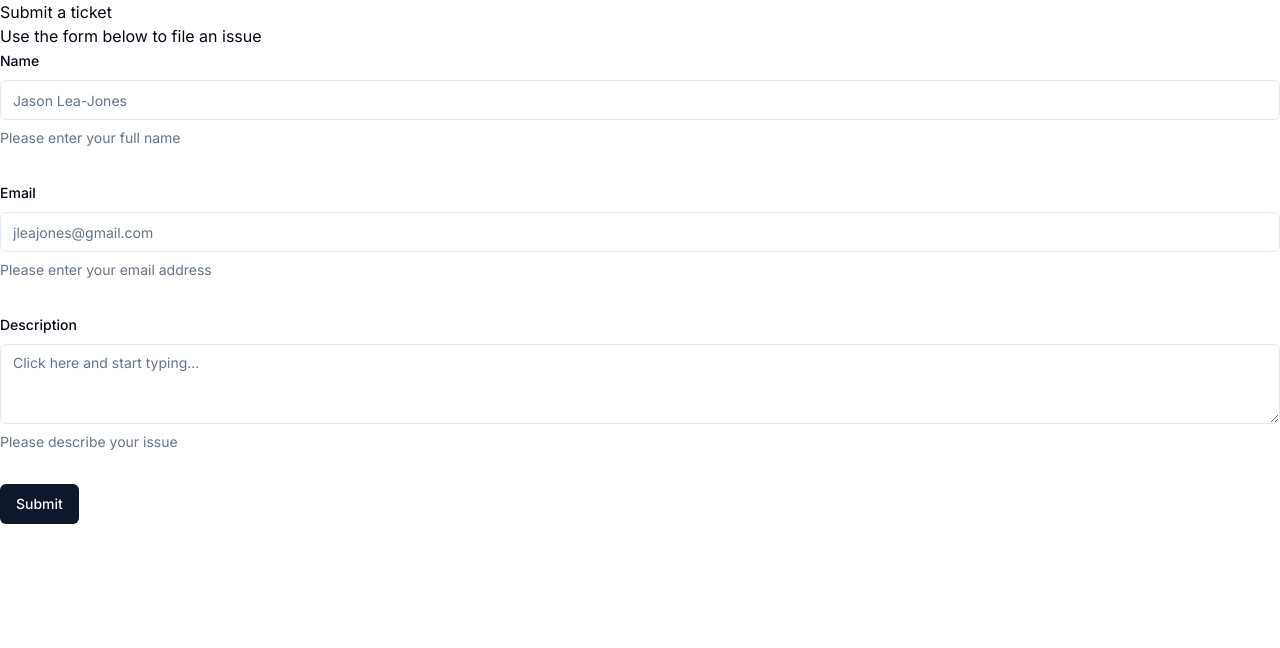
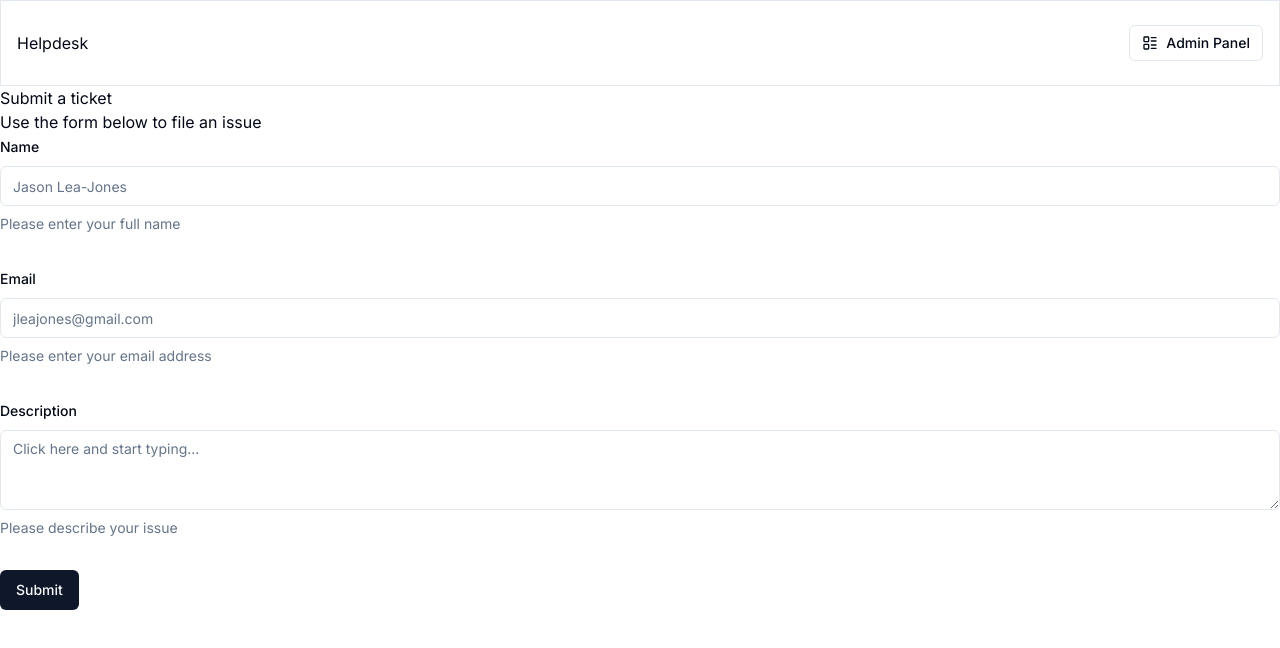
Before and after one commit to jleajones/zealthy-help-desk, a Next.js app: page / in a window 1280 px wide. Shown: the top 648 px of the page. Built offline with nearby package versions, Linux system fonts and the light colour scheme.

Commit message:
created header/navigation component

```diff
--- a/actions/task.ts
+++ b/actions/task.ts
@@ -1,6 +1,7 @@
 "use server";
+import { z } from "zod";
+
 import { taskSchema } from "@/schema/task";
-import * as z from "zod";
 
 export const createTask = async (values: z.infer<typeof taskSchema>) => {
   console.log("values", values);
--- a/app/layout.tsx
+++ b/app/layout.tsx
@@ -1,6 +1,7 @@
 import type { Metadata } from "next";
 import { Inter } from "next/font/google";
 import "./globals.css";
+import { Header } from "@/components/header";
 
 const inter = Inter({ subsets: ["latin"] });
 
@@ -16,7 +17,10 @@ export default function RootLayout({
 }>) {
   return (
     <html lang="en">
-      <body className={inter.className}>{children}</body>
+      <body className={inter.className}>
+        <Header />
+        {children}
+      </body>
     </html>
   );
 }
--- /dev/null
+++ b/components/header.tsx
@@ -0,0 +1,32 @@
+"use client";
+import Link from "next/link";
+import { usePathname } from "next/navigation";
+
+import { LayoutList, Plus } from "lucide-react";
+
+import { Button } from "@/components/ui/button";
+
+export const Header = () => {
+  const pathname = usePathname();
+  return (
+    <header className="flex flex-row justify-between items-center px-4 py-6 border border-b">
+      <span>Helpdesk</span>
+      <nav>
+        {pathname === "/" && (
+          <Button size="sm" variant="outline" asChild>
+            <Link href="/dashboard">
+              <LayoutList className="h-4 w-4 mr-2" /> Admin Panel
+            </Link>
+          </Button>
+        )}
+        {pathname !== "/" && (
+          <Button size="sm" asChild>
+            <Link href="/">
+              <Plus className="h-4 w-4 mr-2" /> Create Issue
+            </Link>
+          </Button>
+        )}
+      </nav>
+    </header>
+  );
+};
--- a/schema/task.ts
+++ b/schema/task.ts
@@ -1,4 +1,4 @@
-import * as z from "zod";
+import { z } from "zod";
 
 export const taskSchema = z.object({
   name: z.string().min(1, "Name is required"),
```
Also changed, not shown: components/task-form.tsx (+3 -4 lines), 1 other file (tests, documents, lock files or other folders).
